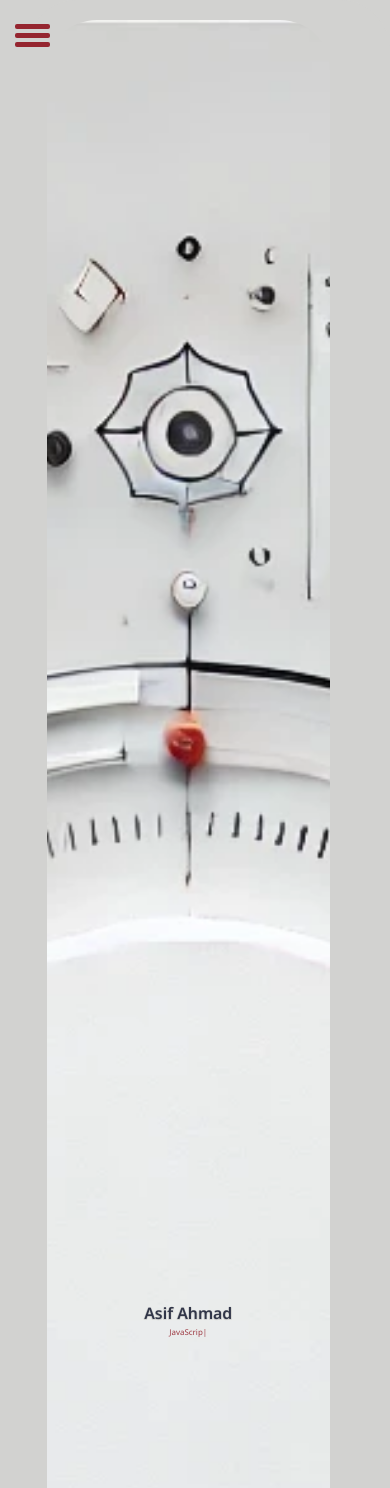
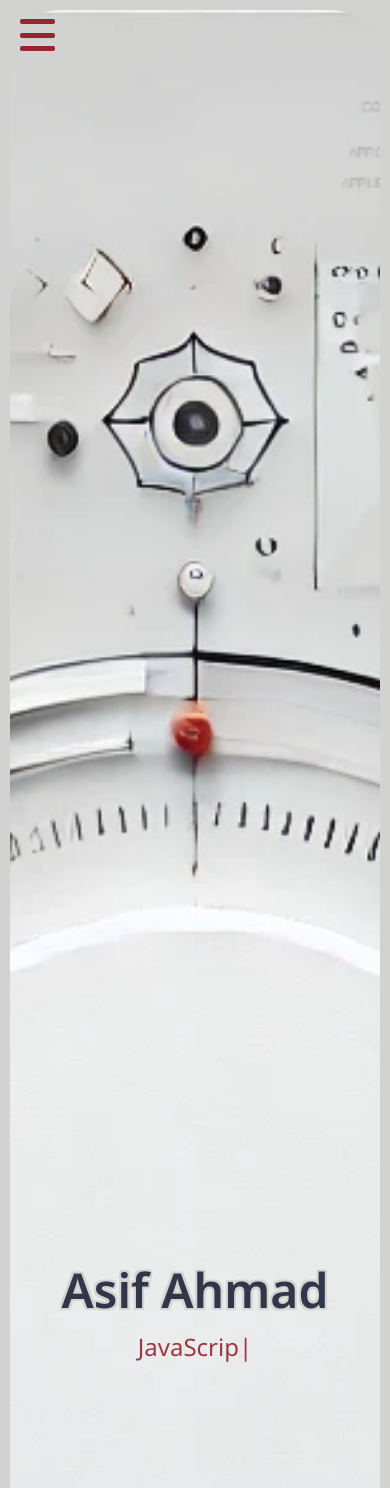
Before and after one commit to asifzoma/Asif-Ahmad--Profile, a PHP site: page /about-me.html in a window 390 px wide. Shown: the top 1488 px of the page. Run offline with PHP 8.4, Linux system fonts and the light colour scheme; some libraries are stand-ins or nearby versions.

Commit message:
layout change
 Adjust main container and image container for mobile

```diff
--- a/css/style.css
+++ b/css/style.css
@@ -255,7 +255,7 @@ ul, ol {
   flex: 1 1 calc(25% - 20px);
   background-color: #d2d2d0;
   padding: 20px;
-  border-radius: 8px;
+  border-radius: 12px;
   box-shadow: 0 2px 4px rgba(0, 0, 0, 0.1);
   text-align: center;
   margin: 8px;
@@ -399,56 +399,70 @@ ul, ol {
 }
 
 /* Media Queries */
-@media (max-width: 768px) {
+@media (max-width: 792px) {
   html, body {
     overflow-x: hidden;
   }
+
   .hamburger-menu {
+    display: flex;
     width: 45px;
     height: 40px;
-    display: block;
-    transition: left 0.3s ease-out; /* Match the sidebar transition timing */
+    position: fixed;
+    top: 15px;
+    left: 15px;
+    z-index: 1001;
+    transition: left 0.3s ease-out;
   }
+
   .hamburger-menu span {
     height: 5px;
     margin: 4px 0;
   }
-  .hero-text {
-    transition: transform 0.3s ease;
-    transform: scale(0.33);
+
+  .hamburger-menu.active {
+    left: calc(30vw - 25px);
   }
+
   .sidebar-container {
     transform: translateX(-100%);
     width: 30vw;
-    display: block !important;
+    transition: transform 0.3s ease-out;
   }
+
   .sidebar-container.active {
     transform: translateX(0);
-    opacity: 0.7;
   }
-  .main-container {
-    margin-left: 7vw;
-    width: 100%;
-  }
-  .portfolio-container {
+
+  .portfolio-container, .snippets-container {
     flex-direction: column;
-  }
-  .project-card {
-    flex: 1 1 100%;
-  }
-  .image-container {
-    width: calc(100% - 40px);
+    align-items: center;
     margin-left: 0;
   }
+
+  .project-card, .snippet-card {
+    flex: 1 1 100%;
+    width: 95vw;
+    margin: 10px 0;
+  }
+
+  .main-container {
+    margin-left: 0;
+    width: 100%;
+    padding: 10px;
+  }
+
+  .image-container {
+    width: 95vw;
+    margin: 0 auto;
+  }
 }
-@media (min-width: 769px) {
+
+@media (min-width: 793px) {
   .hamburger-menu {
     display: none;
   }
-  .hero-text {
-    transition: transform 0.3s ease;
-    transform: scale(0.65);
-  }
+
   .sidebar-container {
     transform: translateX(0);
     width: 15vw;
@@ -505,6 +519,13 @@ ul, ol {
 /* Code Snippets Section */
 .code-snippets {
     padding: 20px;
+    text-align: center;
+}
+
+.code-snippets h2 {
+    text-align: center;
+    margin-bottom: 2rem;
+    color: #1e2337;
 }
 
 .snippets-container {
@@ -521,7 +542,7 @@ ul, ol {
     flex: 1 1 calc(25% - 20px);
     background-color: #d2d2d0;
     padding: 20px;
-    border-radius: 8px;
+    border-radius: 12px;
     box-shadow: 0 2px 4px rgba(0, 0, 0, 0.1);
     text-align: center;
     margin: 8px;
@@ -592,11 +613,6 @@ ul, ol {
   line-height: 1.6;
 }
 
-@media (max-width: 768px) {
-    .snippets-container {
-        flex-direction: column;
-    }
-    .snippet-card {
-        flex: 1 1 100%;
-    }
-}/*# sourceMappingURL=style.css.map */
+.snippet-card .hover-prompt {
+  display: none !important;
+}
```
